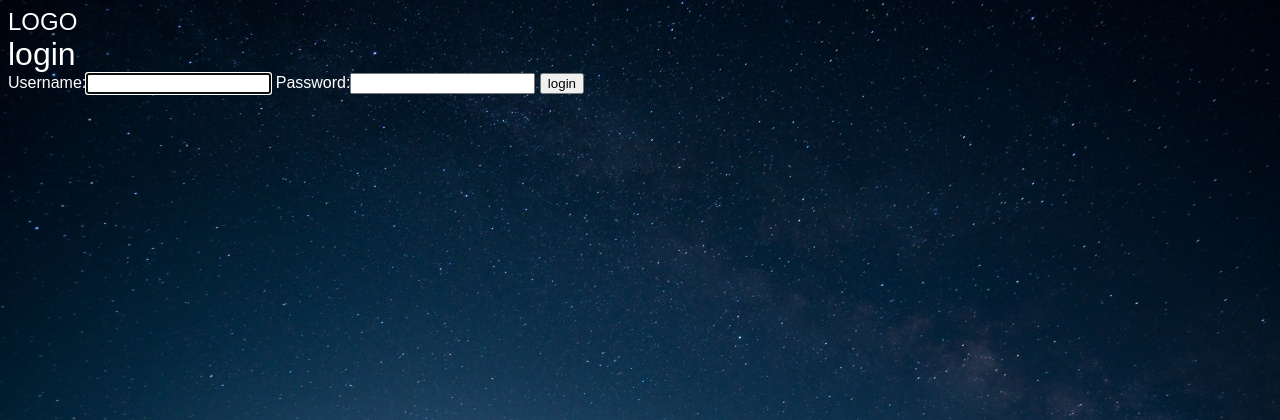
After one commit to hackerworkininternet/django_blog, a Django app: page /accounts/login in a window 1280 px wide. The commit adds this page. Shown: the top 420 px of the page. Run offline with Django 3.2, Linux system fonts and the light colour scheme.

Commit message:
login completed

```diff
--- /dev/null
+++ b/django/django_Evil_Spirit/accounts/templates/accounts/login.html
@@ -0,0 +1,14 @@
+{% extends 'base.html' %}
+
+{% block content %}
+
+	<h1>login</h1>
+	<form class="" action="{% url 'accounts:login' %}" method="post">
+
+		{{form}}
+		{% csrf_token %}
+		<input type="submit" value="login">
+
+	</form>
+
+{% endblock %}
--- a/django/django_Evil_Spirit/accounts/templates/accounts/signup.html
+++ b/django/django_Evil_Spirit/accounts/templates/accounts/signup.html
@@ -3,11 +3,11 @@
 {% block content %}
 
 	<h1>signup</h1>
-	<form class="site-form" action="/accounts/signup" method="post">
+	<form class="site-form" action="{% url 'accounts:signup' %}" method="post">
 
 		{{form}}
 		{% csrf_token %}
-		<input type="submit" value="submit">
+		<input type="submit" value="signup">
 
 	</form>
 
--- a/django/django_Evil_Spirit/accounts/urls.py
+++ b/django/django_Evil_Spirit/accounts/urls.py
@@ -4,4 +4,5 @@ from . import views
 app_name = 'accounts'
 urlpatterns = [
 	path('signup',views.signup_view, name='signup'),
+	path('login', views.login_view, name='login'),
 ]
--- a/django/django_Evil_Spirit/accounts/views.py
+++ b/django/django_Evil_Spirit/accounts/views.py
@@ -1,5 +1,5 @@
 from django.shortcuts import render,redirect
-from django.contrib.auth.forms import UserCreationForm
+from django.contrib.auth.forms import UserCreationForm,AuthenticationForm
 
 # Create your views here.
 def signup_view(request):
@@ -12,3 +12,13 @@ def signup_view(request):
 	else:
 		form = UserCreationForm()
 	return render(request,'accounts/signup.html',{'form':form})
+
+def login_view(request):
+	if request.method == 'POST':
+		form = AuthenticationForm(data=request.POST)
+		if form.is_valid():
+			# login user
+			return redirect('articles:list')
+	else:
+		form = AuthenticationForm()
+	return render(request,'accounts/login.html',{'form':form})
```
Also changed, not shown: django/django_Evil_Spirit/db.sqlite3.
